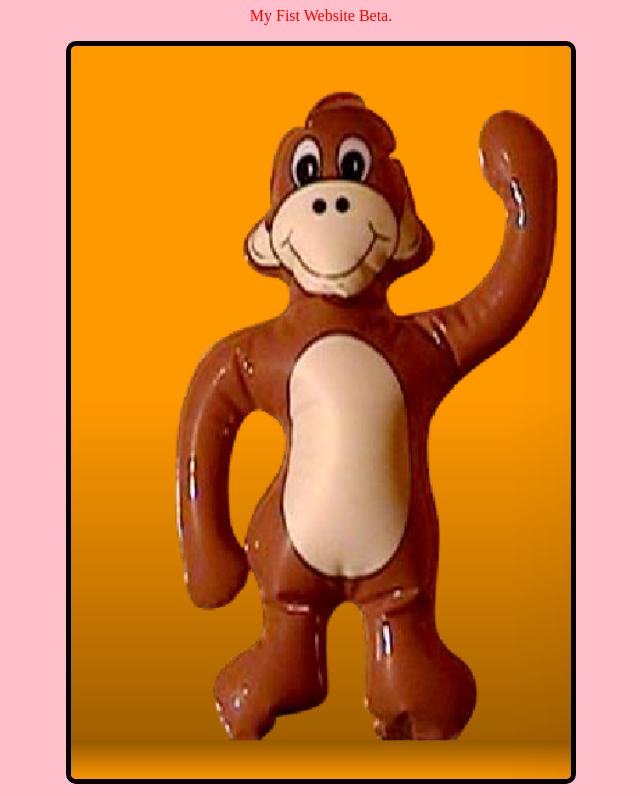
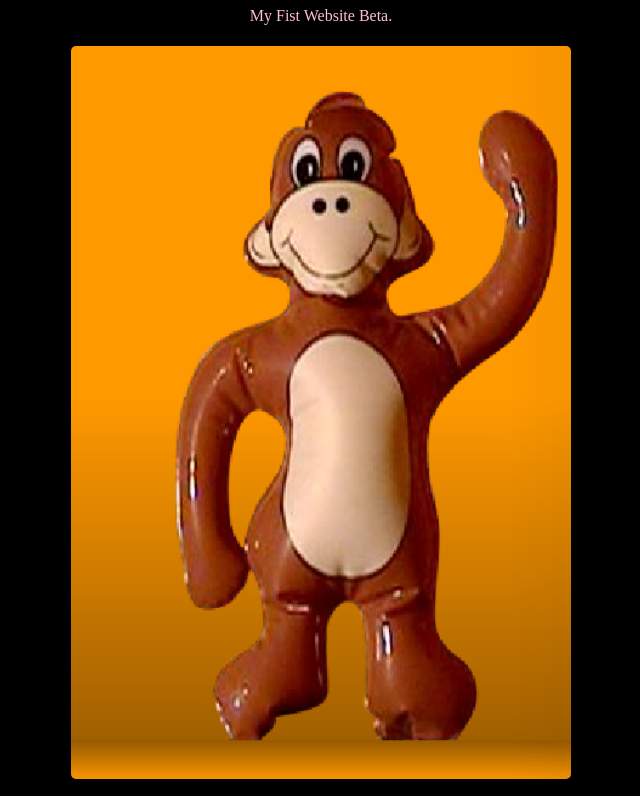
Before and after one commit to Brandon-McLaren/HTML, a plain HTML site: page index.html in a window 1280 px wide. Shown: the part 73-869 px from the top of the page, without its empty margins (319-959 px from the left). Drawn offline with Linux system fonts and the light colour scheme.

Commit message:
Update index.html

```diff
--- a/index.html
+++ b/index.html
@@ -24,15 +24,15 @@
 
     body
     {
-    background-color:pink;}
+    background-color:black;}
 
     .white-text
     {
       color:white;
     }
-    .red-text
+    .pink-text
     {
-      color:red;
+      color:pink;
     }
 
   </style>
@@ -41,7 +41,7 @@
 <body>
 
   <h1 class="centerText white-text">My SLAP The Monkey</h1>
-  <p class="centerText red-text">My Fist Website Beta.</p>
+  <p class="centerText pink-text">My Fist Website Beta.</p>
   <div class="centerImage imageBorder">
   <img src="Monky.png" alt="My Cool Monky" width="500" height="auto">
 
```
